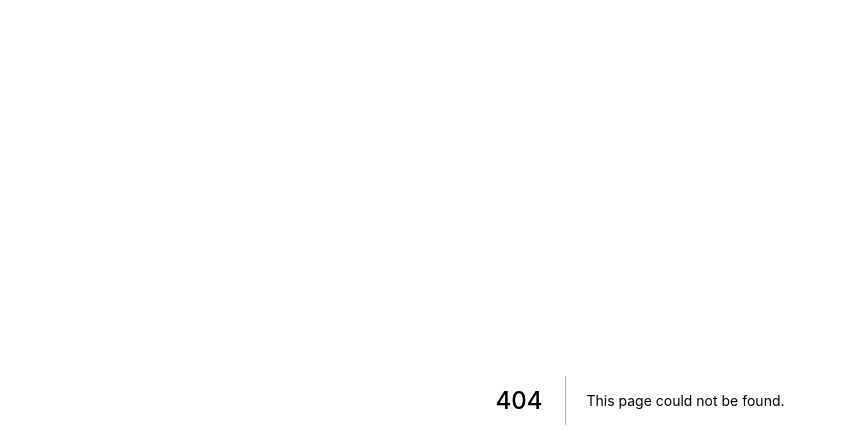
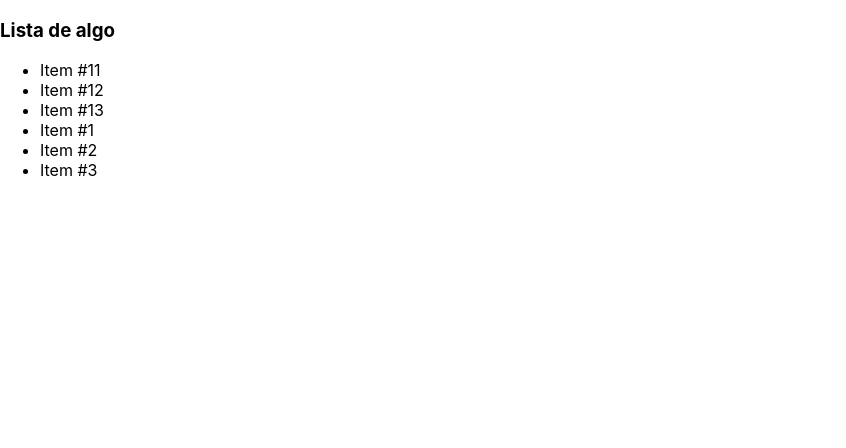
Before and after one commit to wesleysan7os/revisao-react, a Next.js app: page /basicos/componenteComFilho in a window 1280 px wide. Before the commit this address had no page. Shown: the top 448 px of the page, without its empty margins (0-846 px from the left). Built offline with nearby package versions, Linux system fonts and the light colour scheme.

Commit message:
using props children

```diff
--- /dev/null
+++ b/components/If.jsx
@@ -0,0 +1,3 @@
+export default function If(props) {
+  return props.teste ? props.children : null;
+}
--- /dev/null
+++ b/components/Item.jsx
@@ -0,0 +1,3 @@
+export default function Item(props) {
+  return <li>{props.conteudo}</li>;
+}
--- /dev/null
+++ b/components/Lista.jsx
@@ -0,0 +1,8 @@
+export default function Lista(props) {
+  return (
+    <div>
+      <h3>Lista de algo</h3>
+      <ul>{props.children}</ul>
+    </div>
+  );
+}
--- /dev/null
+++ b/pages/basicos/componenteComFilho.jsx
@@ -0,0 +1,15 @@
+import Item from "../../components/Item";
+import Lista from "../../components/Lista";
+
+export default function componenteComFilho() {
+  return (
+    <Lista>
+      <Item conteudo={"Item #11"} />
+      <Item conteudo={"Item #12"} />
+      <Item conteudo={"Item #13"} />
+      <Item conteudo={"Item #1"} />
+      <Item conteudo={"Item #2"} />
+      <Item conteudo={"Item #3"} />
+    </Lista>
+  );
+}
```
Also changed, not shown: pages/render/condicional2.jsx (added, +14 -0 lines).
